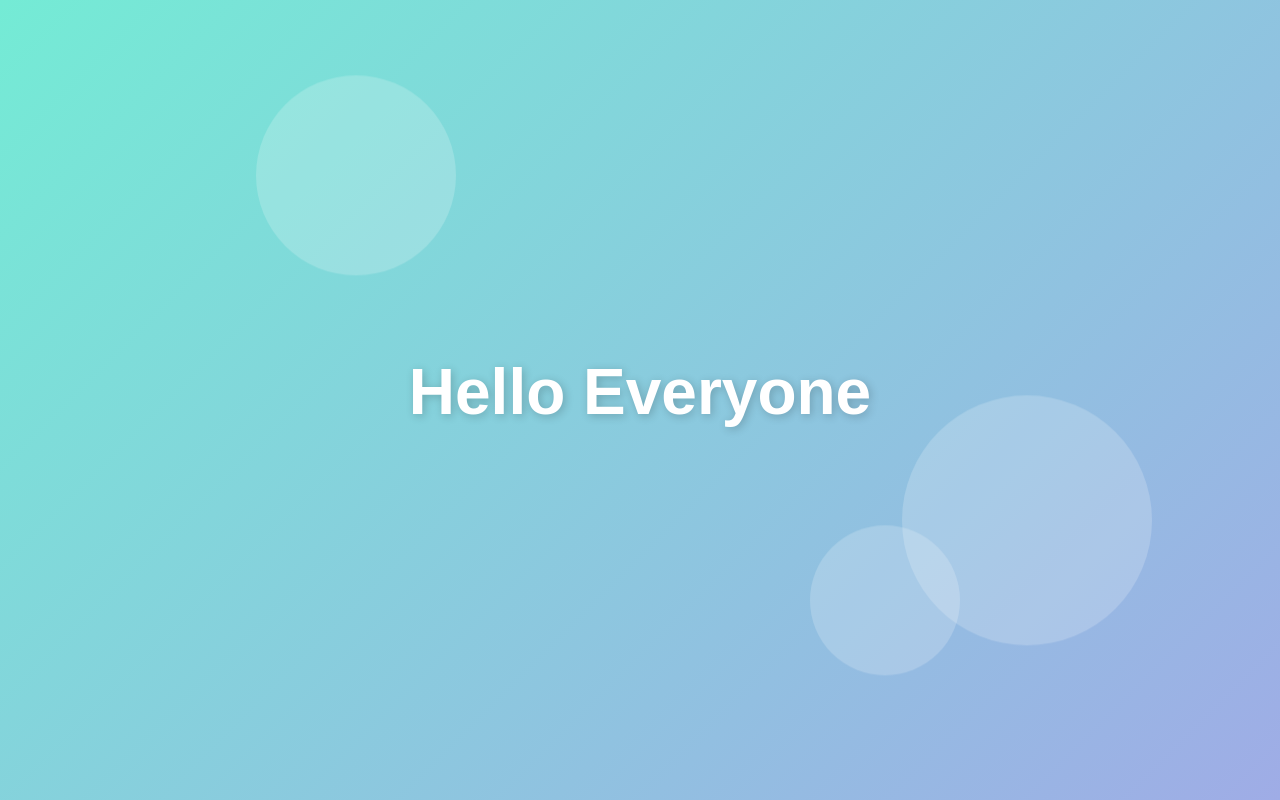
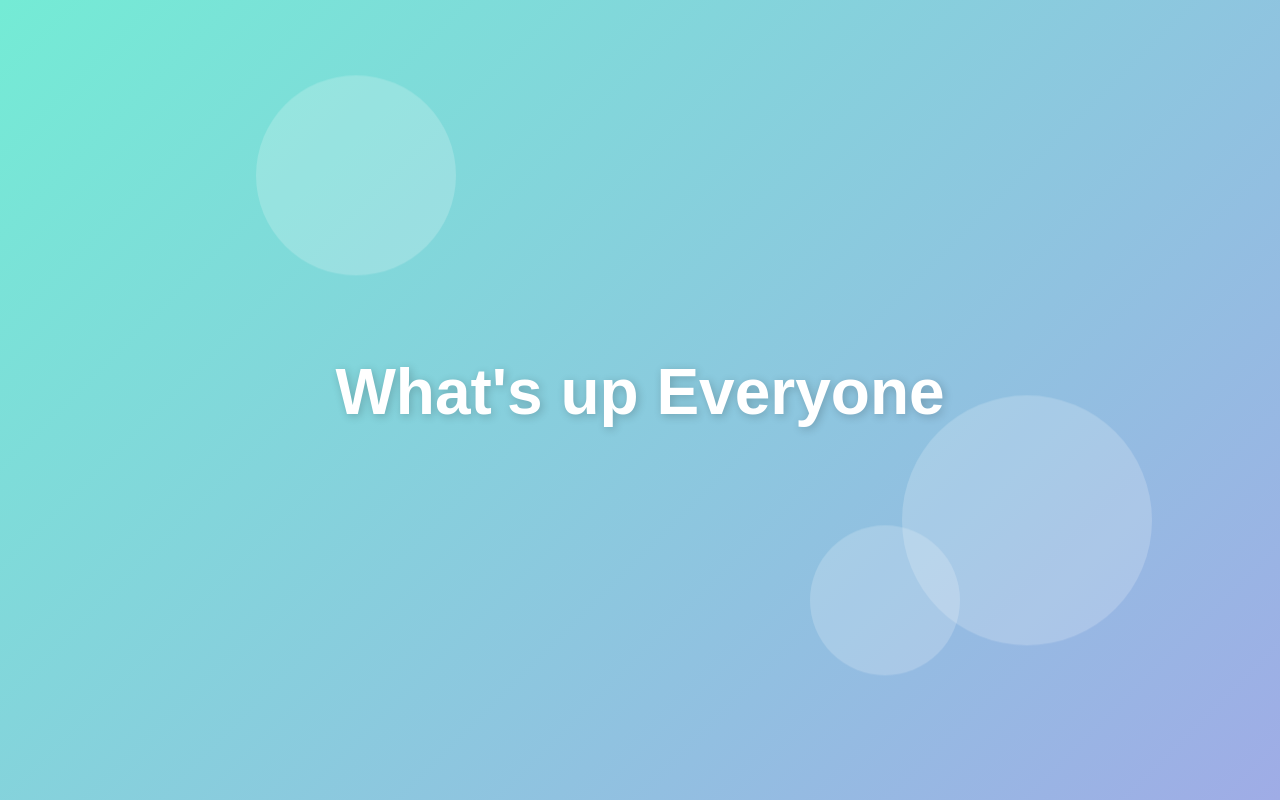
Before and after one commit to ligh1yagami/githubactions-yt, a plain HTML site: page index.html in a window 1280 px wide. Drawn offline with Linux system fonts and the light colour scheme.

Commit message:
Update index.html

```diff
--- a/index.html
+++ b/index.html
@@ -82,7 +82,7 @@
     </style>
 </head>
 <body>
-    <h1>Hello Everyone</h1>
+    <h1>What's up Everyone</h1>
     <div class="background-circle circle1"></div>
     <div class="background-circle circle2"></div>
     <div class="background-circle circle3"></div>
```
